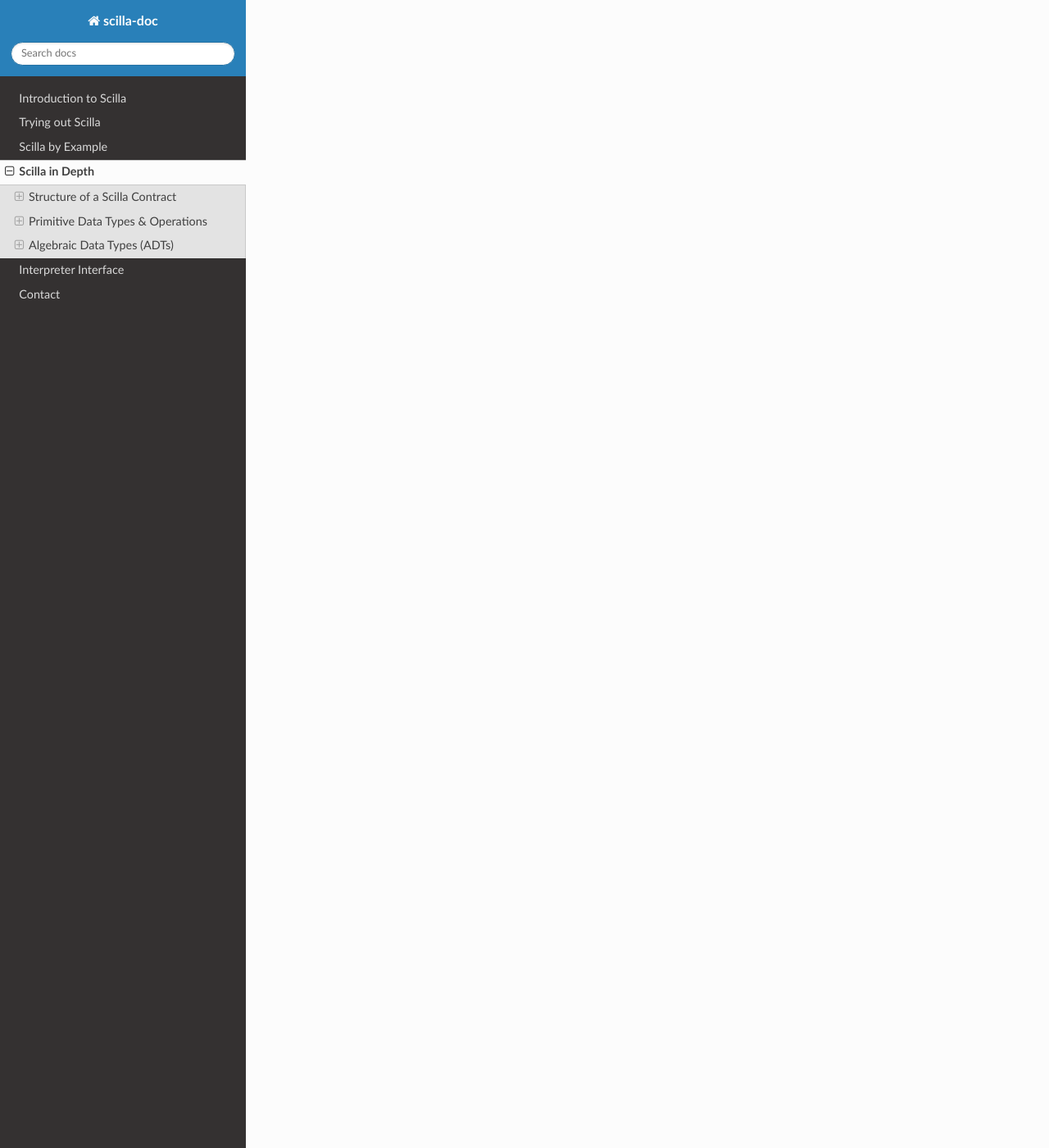
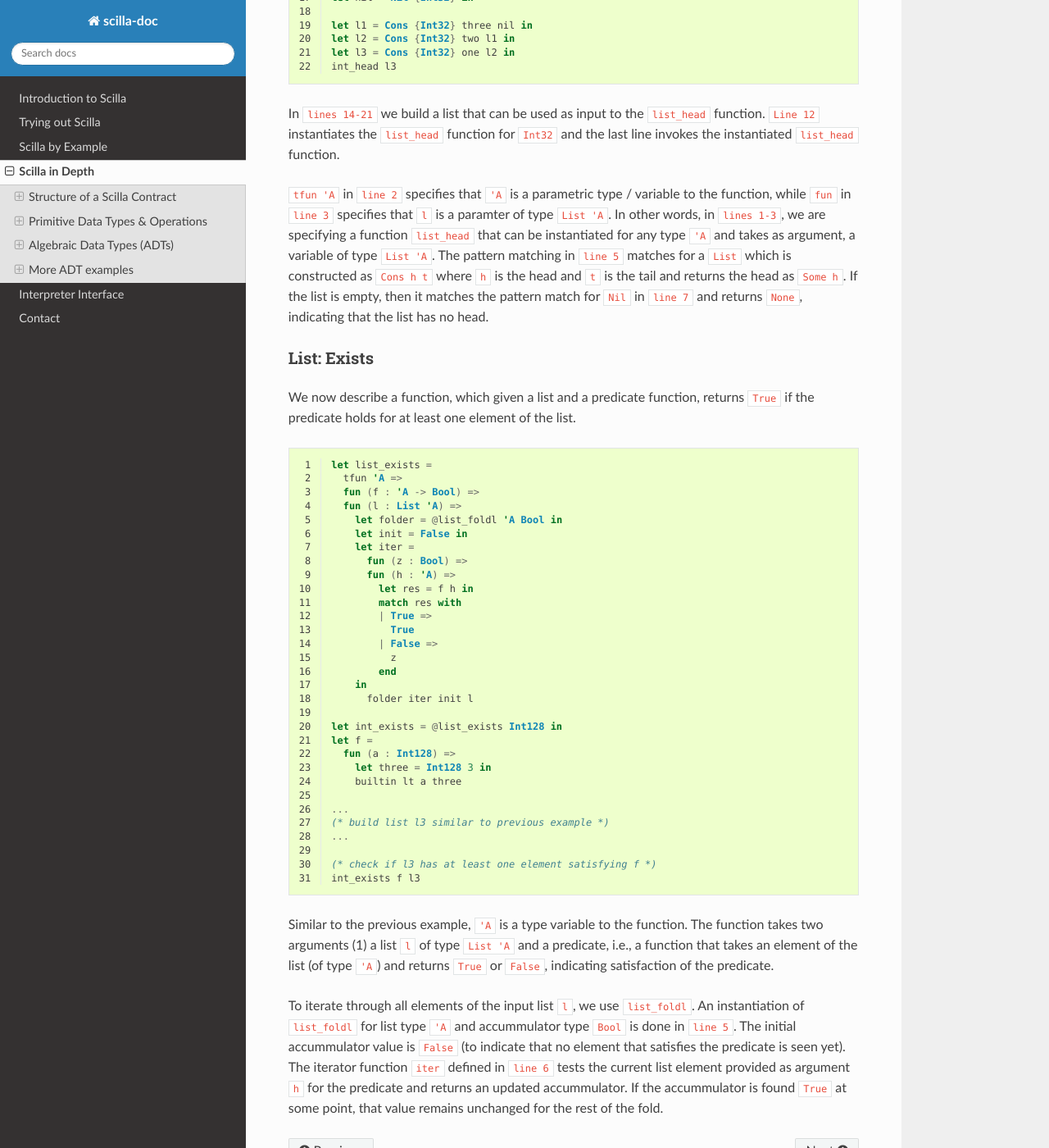
Before and after one commit to Zilliqa/scilla-docs, a Sphinx documentation site: the page built from docs/source/scilla-in-depth.rst, in a window 1280 px wide and 1400 px high, scrolled down 6452 px. Shown: the whole window at 82% size. Built offline with Sphinx 7.4.7 and the Read the Docs theme 2.0.0, drawn with Linux system fonts in a browser that asks for light colours; some of the changed text lies outside the part shown.

Commit message:
scilla-in-depth: add ADT examples

```diff
--- a/docs/source/scilla-in-depth.rst
+++ b/docs/source/scilla-in-depth.rst
@@ -305,3 +305,114 @@ is defined in the ``PairUtils`` library of the Scilla standard library.
   let fst_int = @fst Int32 in
   let a = fst_int p in
     ... (* a = one *) ...
+
+More ADT examples
+#################
+To make it easier to understand how ADTs can be used, we provide two
+more examples and describe them in detail. Both the functions described
+below are distributed as ``ListUtils`` in the Scilla standard library.
+
+List: Head
+**********
+The code below extracts the first element of a ``List`` and returns
+it as an ``Option``. i.e., ``Some`` element is returned if the list
+has at least one element, ``None`` otherwise.
+
+.. code-block:: ocaml
+  :linenos:
+
+  let list_head =
+    tfun 'A =>
+    fun (l : List 'A) =>
+      match l with
+      | Cons h t =>
+        Some h
+      | Nil =>
+        None
+      end
+  in
+
+  let int_head = @list_head Int32 in
+
+  let one = Int32 1 in
+  let two = Int32 2 in
+  let three = Int32 3 in
+  let nil = Nil {Int32} in
+
+  let l1 = Cons {Int32} three nil in
+  let l2 = Cons {Int32} two l1 in
+  let l3 = Cons {Int32} one l2 in
+  int_head l3
+
+In ``lines 14-21`` we build a list that can be used as input to the
+``list_head`` function. ``Line 12`` instantiates the ``list_head``
+function for ``Int32`` and the last line invokes the instantiated
+``list_head`` function.
+
+``tfun 'A`` in ``line 2`` specifies that ``'A`` is a parametric type
+/ variable to the function, while ``fun`` in ``line 3`` specifies that
+``l`` is a paramter of type ``List 'A``. In other words, in
+``lines 1-3``, we are specifying a function ``list_head`` that can
+be instantiated for any type ``'A`` and takes as argument, a variable
+of type ``List 'A``. The pattern matching in ``line 5`` matches for a
+``List`` which is constructed as ``Cons h t`` where ``h`` is the head
+and ``t`` is the tail and returns the head as ``Some h``. If the list
+is empty, then it matches the pattern match for ``Nil`` in ``line 7``
+and returns ``None``, indicating that the list has no head.
+
+List: Exists
+************
+We now describe a function, which given a list and a predicate function,
+returns ``True`` if the predicate holds for at least one element of
+the list.
+
+.. code-block:: ocaml
+  :linenos:
+
+  let list_exists =
+    tfun 'A =>
+    fun (f : 'A -> Bool) =>
+    fun (l : List 'A) =>
+      let folder = @list_foldl 'A Bool in
+      let init = False in
+      let iter =
+        fun (z : Bool) =>
+        fun (h : 'A) =>
+          let res = f h in
+          match res with
+          | True =>
+            True
+          | False =>
+            z
+          end
+      in
+        folder iter init l
+
+  let int_exists = @list_exists Int128 in
+  let f =
+    fun (a : Int128) =>
+      let three = Int128 3 in
+      builtin lt a three
+
+  ...
+  (* build list l3 similar to previous example *)
+  ...
+
+  (* check if l3 has at least one element satisfying f *)
+  int_exists f l3
+
+Similar to the previous example, ``'A`` is a type variable to
+the function. The function takes two arguments (1) a list ``l``
+of type ``List 'A`` and a predicate, i.e., a function that takes
+an element of the list (of type ``'A``) and returns ``True`` or
+``False``, indicating satisfaction of the predicate.
+
+To iterate through all elements of the input list ``l``, we use
+``list_foldl``. An instantiation of ``list_foldl`` for list type
+``'A`` and accummulator type ``Bool`` is done in ``line 5``. The
+initial accummulator value is ``False`` (to indicate that no element
+that satisfies the predicate is seen yet). The iterator function
+``iter`` defined in ``line 6`` tests the current list element
+provided as argument ``h`` for the predicate and returns an updated
+accummulator. If the accummulator is found ``True`` at some point,
+that value remains unchanged for the rest of the fold.
```
